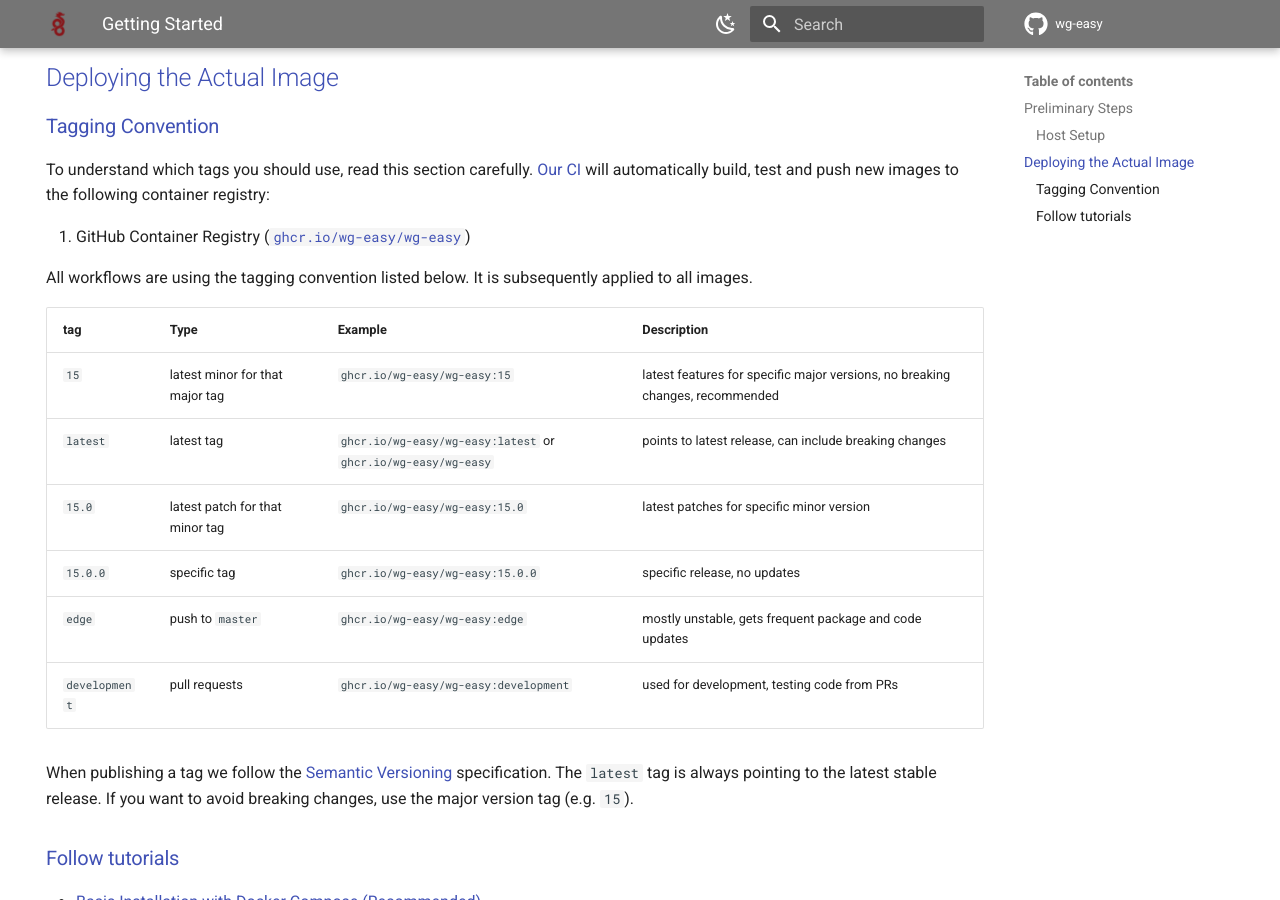
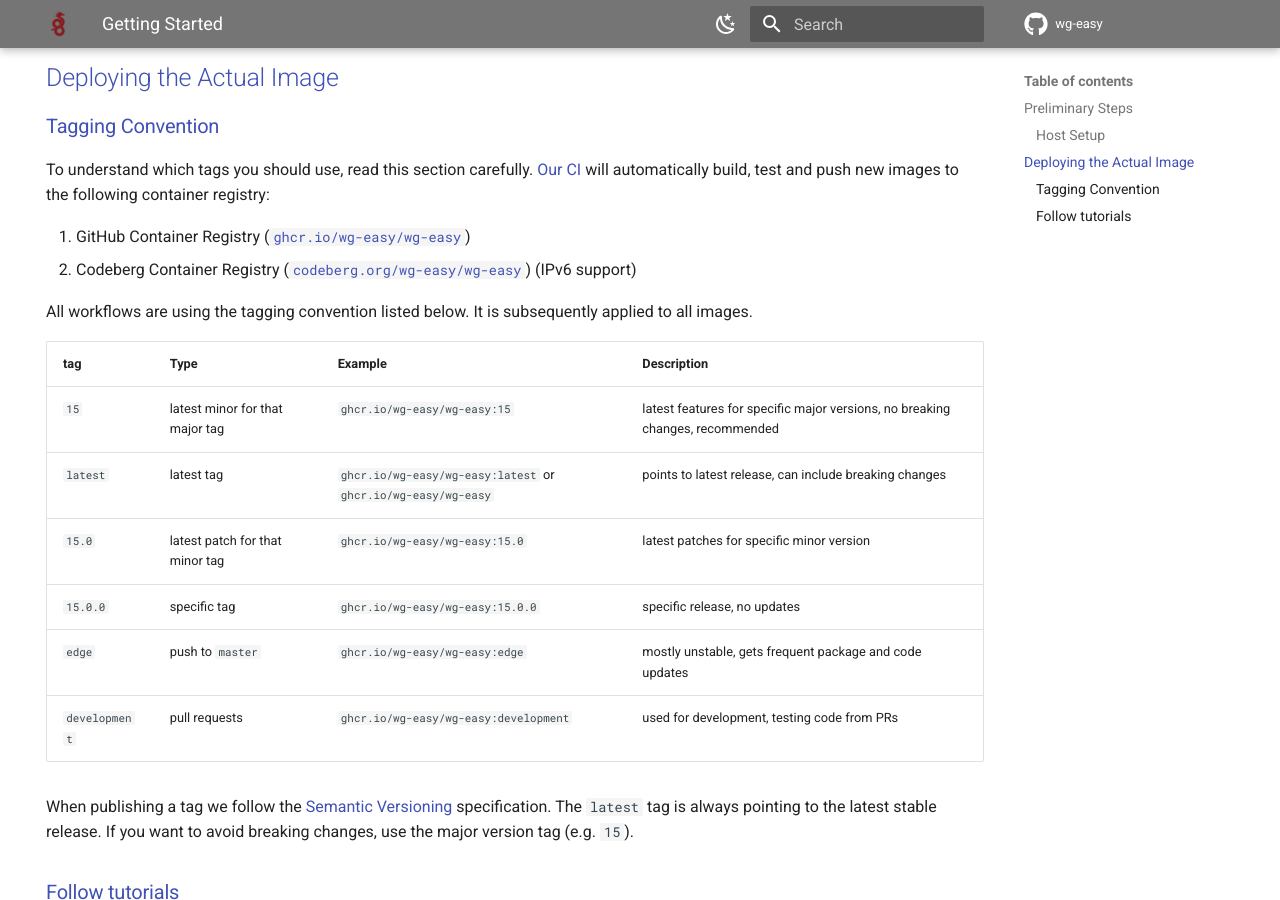
Before and after one commit to wg-easy/wg-easy, an MkDocs documentation site: the page built from docs/content/getting-started.md, in a window 1280 px wide and 900 px high, scrolled down 754 px. Built offline with MkDocs 1.6.1 and Material for MkDocs 9.7.7, drawn with Linux system fonts in a browser that asks for light colours; comment, search, counter and statistics services are not loaded; the version menu is left out.

Commit message:
add link to codeberg registry

```diff
--- a/docs/content/getting-started.md
+++ b/docs/content/getting-started.md
@@ -38,6 +38,7 @@
 To understand which tags you should use, read this section carefully. [Our CI][github-ci] will automatically build, test and push new images to the following container registry:
 
 1. GitHub Container Registry ([`ghcr.io/wg-easy/wg-easy`][ghcr-image])
+2. Codeberg Container Registry ([`codeberg.org/wg-easy/wg-easy`][codeberg-image]) (IPv6 support)
 
 All workflows are using the tagging convention listed below. It is subsequently applied to all images.
 
@@ -50,12 +51,13 @@
 | `edge`        | push to `master`                | `ghcr.io/wg-easy/wg-easy:edge`                                | mostly unstable, gets frequent package and code updates                       |
 | `development` | pull requests                   | `ghcr.io/wg-easy/wg-easy:development`                         | used for development, testing code from PRs                                   |
 
-<!-- ref: major version -->
+<!-- ref: major version (check links too) -->
 
 When publishing a tag we follow the [Semantic Versioning][semver] specification. The `latest` tag is always pointing to the latest stable release. If you want to avoid breaking changes, use the major version tag (e.g. `15`).
 
 [github-ci]: https://github.com/wg-easy/wg-easy/actions
 [ghcr-image]: https://github.com/wg-easy/wg-easy/pkgs/container/wg-easy
+[codeberg-image]: https://codeberg.org/wg-easy/-/packages/container/wg-easy/15
 [semver]: https://semver.org/
 
 ### Follow tutorials
```
